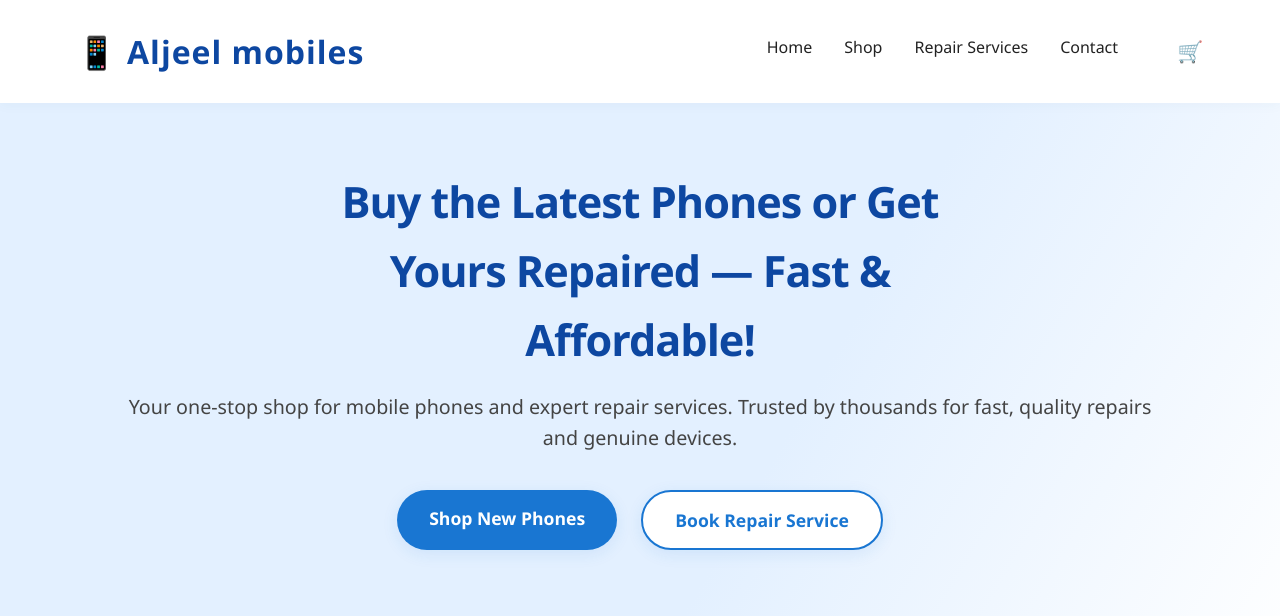
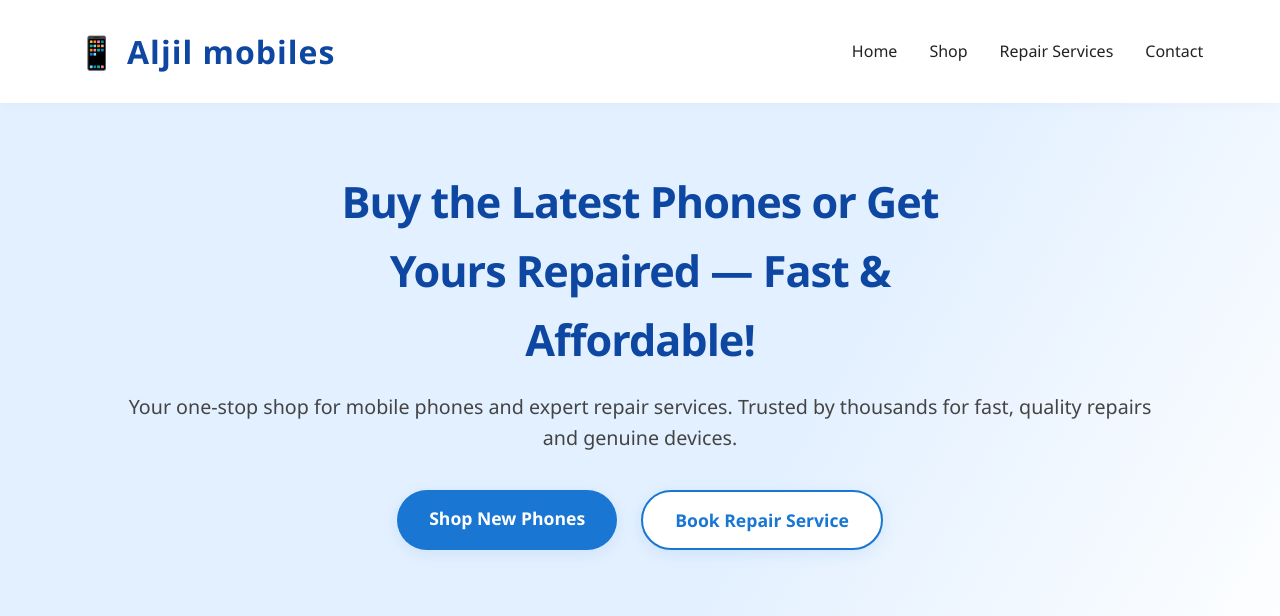
Before and after one commit to anas-gb/Aljeelshop, a plain HTML site: page index.html in a window 1280 px wide. Shown: the top 616 px of the page. Drawn offline with Linux system fonts and the light colour scheme.

Commit message:
name typo fix index.html

```diff
--- a/index.html
+++ b/index.html
@@ -4,7 +4,7 @@
     <meta charset="UTF-8">
     <title>Aljeel mobiles</title>
     <meta name="viewport" content="width=device-width, initial-scale=1.0">
-    <meta name="description" content="Aljeel Mobiles - Buy the latest phones or get expert repair services in Dubai. Trusted service, genuine products, best deals.">
+    <meta name="description" content="Aljil Mobiles - Buy the latest phones or get expert repair services in Dubai. Trusted service, genuine products, best deals.">
     <link rel="icon" href="https://upload.wikimedia.org/wikipedia/commons/f/fa/Apple_logo_black.svg" type="image/svg+xml">
     <style>
         html {
@@ -502,13 +502,13 @@
 
     <!-- Header -->
     <header>
-        <div class="logo">📱 Aljeel mobiles</div>
+        <div class="logo">📱 Aljil mobiles</div>
         <nav aria-label="Main Navigation">
             <a href="#hero">Home</a>
             <a href="#shop">Shop</a>
             <a href="#services-section">Repair Services</a>
             <a href="#contact-section">Contact</a>
-            <span class="cart-icon" title="View Cart">🛒</span>
+
         </nav>
     </header>
 
```
